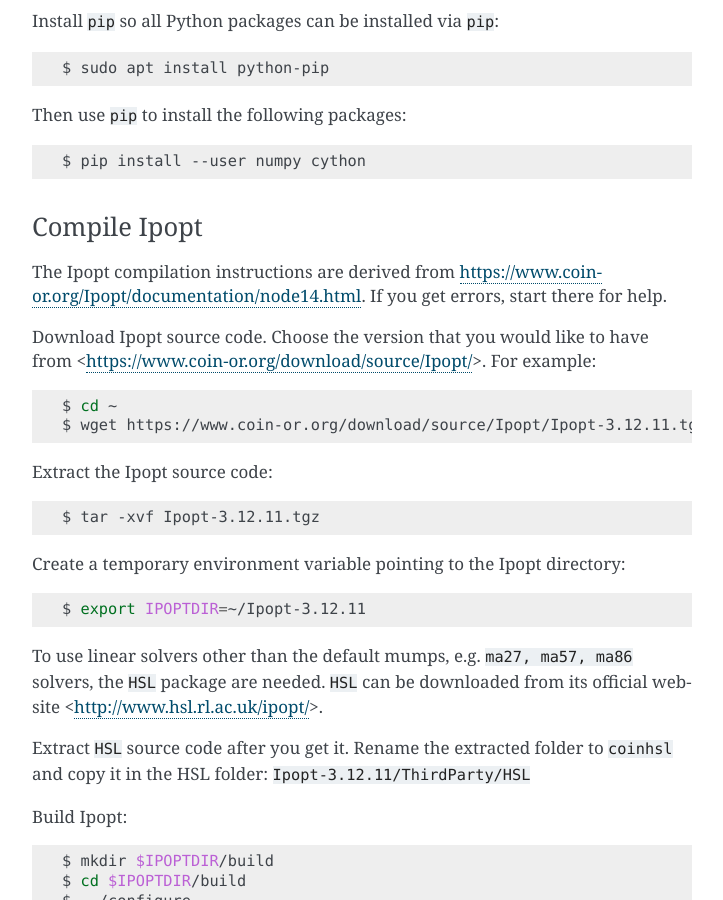
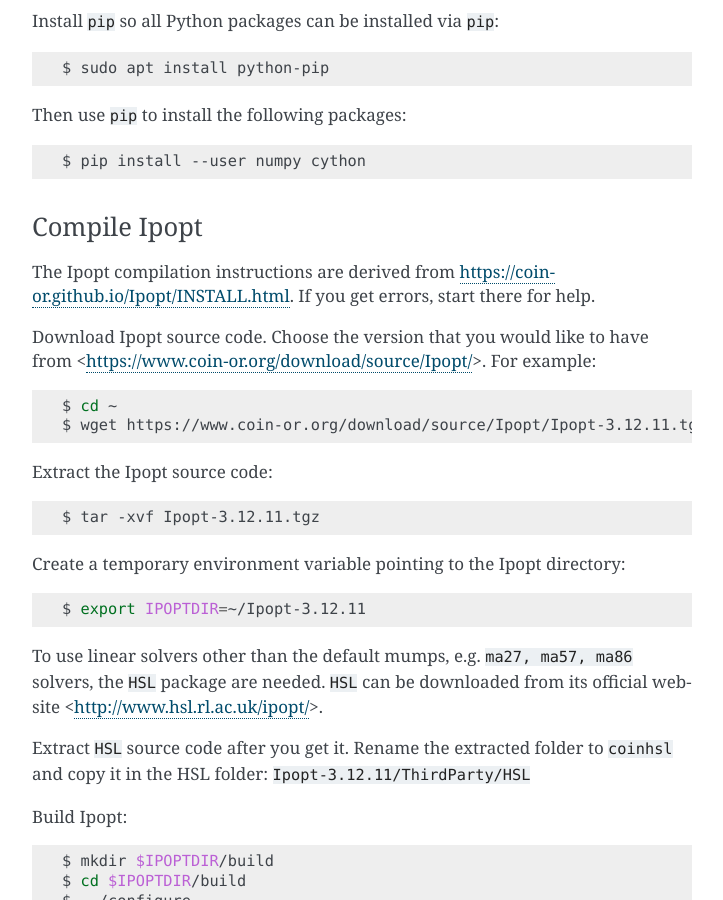
Before and after one commit to mechmotum/cyipopt, a Sphinx documentation site: the page built from docs/source/install.rst, in a window 1280 px wide and 900 px high, scrolled down 4699 px. Shown: the whole window, without its empty margins (388-1111 px from the left). Built offline with Sphinx 7.4.7, drawn with Linux system fonts in a browser that asks for light colours; some of the changed lines change nothing that is shown.

Commit message:
Update URL, fixes #280.

```diff
--- a/docs/source/install.rst
+++ b/docs/source/install.rst
@@ -226,8 +226,8 @@ Compile Ipopt
 ~~~~~~~~~~~~~
 
 The Ipopt compilation instructions are derived from
-https://www.coin-or.org/Ipopt/documentation/node14.html. If you get errors,
-start there for help.
+https://coin-or.github.io/Ipopt/INSTALL.html. If you get errors, start there
+for help.
 
 Download Ipopt source code. Choose the version that you would like to have from
 <https://www.coin-or.org/download/source/Ipopt/>. For example::
```
